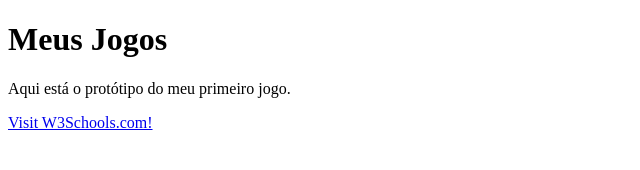
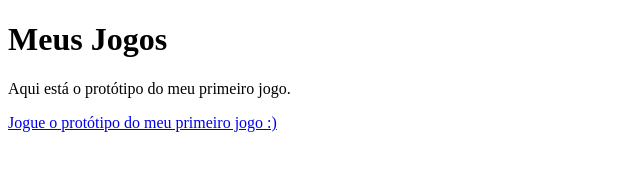
Before and after one commit to BrenoPaschoal/brenopaschoal.github.oi, a plain HTML site: page index.html in a window 1280 px wide. Shown: the whole page, without its empty margins (0-640 px from the left). Drawn offline with Linux system fonts and the light colour scheme.

Commit message:
Update index.html

```diff
--- a/index.html
+++ b/index.html
@@ -7,7 +7,7 @@
 
 <h1>Meus Jogos</h1>
 <p>Aqui está o protótipo do meu primeiro jogo.</p>
-<a href="https://brenopaschoal.github.io/Ping-Pong/">Visit W3Schools.com!</a>
+<a href="https://brenopaschoal.github.io/Ping-Pong/">Jogue o protótipo do meu primeiro jogo :)</a>
 
 </body>
 </html>
```
